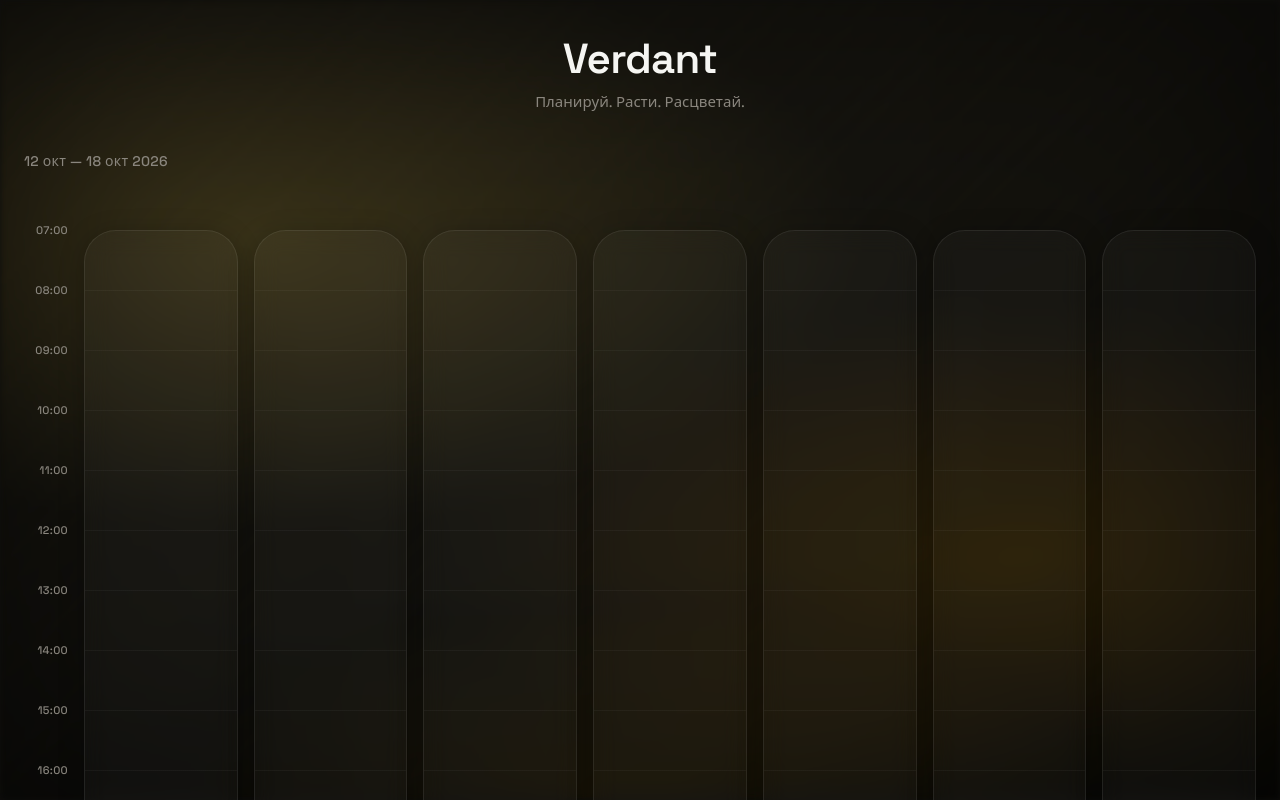
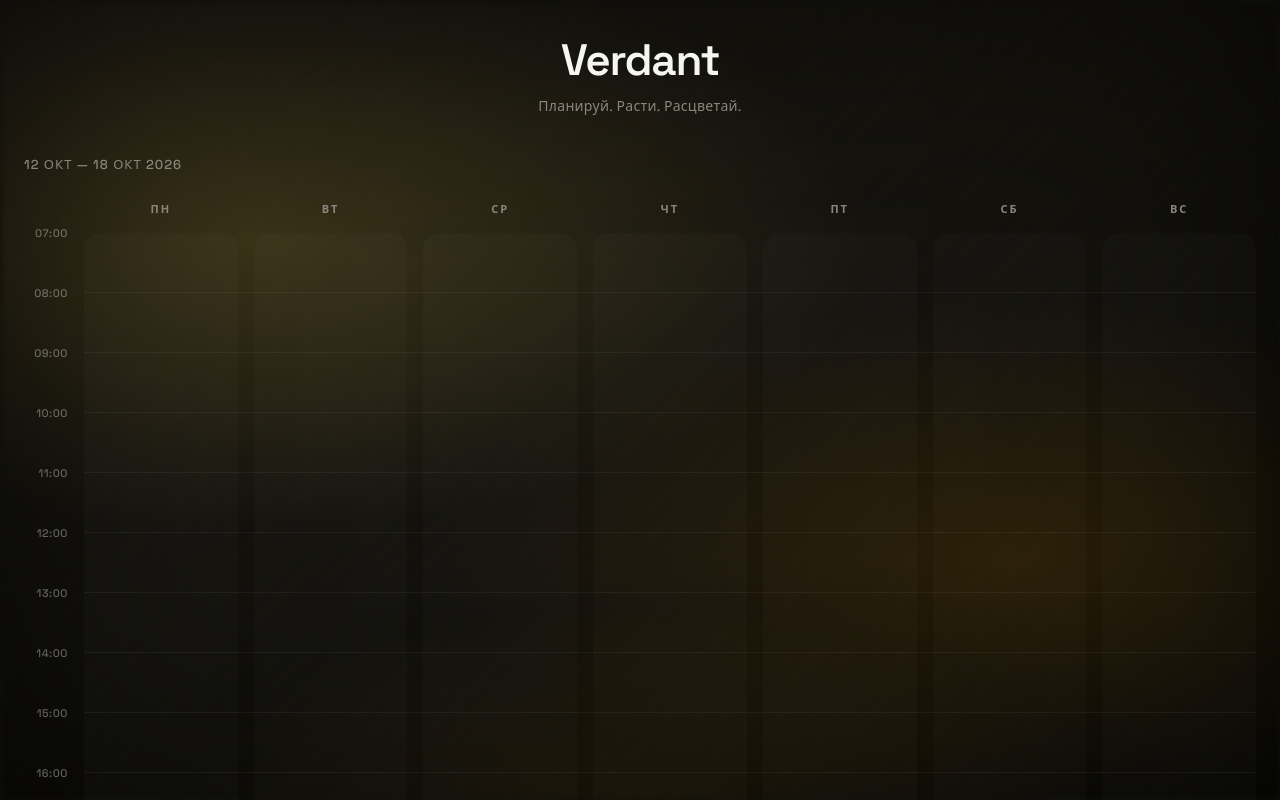
Before and after one commit to gblrf618-max/Verdant, a plain HTML site: page index.html in a window 1280 px wide. Shown: the top 800 px of the page. Drawn offline with Linux system fonts and the light colour scheme.

Commit message:
Verdant: общая сетка часов, типографика, финальный визуал

```diff
--- a/style.css
+++ b/style.css
@@ -64,25 +64,27 @@ body {
 /* ===== Шапка ===== */
 .header { text-align: center; margin-bottom: 40px; }
 .header__title {
-  font-size: 42px;
+  font-size: 44px;
   font-weight: 600;
-  letter-spacing: -0.02em;
+  letter-spacing: -0.03em;
   color: var(--color-text);
 }
 .header__slogan {
-  margin-top: 6px;
-  font-size: 15px;
+  margin-top: 8px;
+  font-size: 14px;
+  font-weight: 400;
+  letter-spacing: 0.02em;
   color: var(--color-text-soft);
 }
-
 /* ===== Подпись недели ===== */
 .week-label {
   max-width: 1400px;
   margin: 0 auto 20px;
-  font-size: 14px;
+  font-size: 13px;
   font-weight: 500;
+  letter-spacing: 0.08em;
+  text-transform: uppercase;
   color: var(--color-text-soft);
-  letter-spacing: 0.02em;
 }
 
 /* ===== Календарь: шкала + неделя ===== */
@@ -93,6 +95,7 @@ body {
   grid-template-columns: 48px minmax(0, 1fr);
   gap: 12px;
   align-items: start;
+  position: relative;
 }
 
 /* ===== Шкала времени ===== */
@@ -101,10 +104,11 @@ body {
   height: 960px;
   margin-top: 40px;
   font-size: 11px;
-  color: var(--color-text-soft);
+  color: rgba(255, 255, 255, 0.35);    /* ← светлее */
   font-weight: 500;
-  letter-spacing: 0.03em;
+  letter-spacing: 0.05em;              /* ← разряженнее */
 }
+
 .time-scale__item {
   position: absolute;
   left: 0;
@@ -120,33 +124,41 @@ body {
   grid-template-columns: repeat(7, minmax(0, 1fr));
   gap: var(--gap);
   align-items: start;
+  position: relative;
+  padding-top: 0;
 }
 
+/* Общая сетка часов — горизонтальные линии через всю ширину недели */
+.week::before {
+  content: '';
+  position: absolute;
+  left: 0;
+  right: 0;
+  top: 40px;          /* отступ = margin-top столбцов */
+  height: 960px;
+  pointer-events: none;
+  background: repeating-linear-gradient(
+    to bottom,
+    transparent 0 59px,
+    rgba(255, 255, 255, 0.05) 59px 60px
+  );
+  z-index: 0;
+}
 /* ===== Столбец ===== */
 .week__column {
   position: relative;
   height: 960px;
-  background: var(--color-surface);
-  border: 1px solid var(--color-border);
-  border-radius: var(--radius-lg);
-  padding: 8px 6px;
-  backdrop-filter: blur(12px);
-  box-shadow: 0 4px 24px rgba(0, 0, 0, 0.25);
-  overflow: hidden;
+  background: rgba(255, 255, 255, 0.02);    /* ← прозрачнее */
+  border: none;                             /* ← убираем границу */
+  border-radius: 16px;                      /* ← мягче скругление */
+  padding: 0;
   margin-top: 40px;
+  overflow: visible;                        /* ← важно: пусть выходит за пределы */
+  backdrop-filter: none;
+  box-shadow: none;
+  z-index: 1;                               /* ← над сеткой */
 }
-.week__column::before {
-  content: '';
-  position: absolute;
-  inset: 0;
-  pointer-events: none;
-  background: repeating-linear-gradient(
-    to bottom,
-    transparent 0 59px,
-    rgba(255, 255, 255, 0.04) 59px 60px
-  );
-  border-radius: inherit;
-}
+
 
 /* ===== Подпись дня ===== */
 .week__day-name {
@@ -154,19 +166,21 @@ body {
   top: -32px;
   left: 0;
   right: 0;
-  font-size: 13px;
-  font-weight: 500;
+  font-size: 11px;
+  font-weight: 600;
   text-transform: uppercase;
-  letter-spacing: 0.08em;
+  letter-spacing: 0.18em;    /* ← разряженнее */
   color: var(--color-text-soft);
   text-align: center;
 }
+
 
 /* ===== Контейнер задач ===== */
 .week__tasks {
   position: absolute;
   inset: 0;
   pointer-events: none;
+  z-index: 2;
 }
 
 /* ===== Виджет задачи ===== */
@@ -198,6 +212,7 @@ body {
   transform: translateY(4px);
   animation: task-appear 0.35s ease forwards;
   transition: background 0.3s ease, transform 0.15s ease, border-color 0.3s ease;
+   z-index: 3;
 }
 .task::before {
   content: '';
@@ -224,12 +239,14 @@ body {
 
 .task__time {
   display: block;
-  font-size: 10px;
-  font-weight: 500;
-  color: var(--color-text-soft);
-  margin-bottom: 2px;
-  letter-spacing: 0.02em;
+  font-size: 9.5px;
+  font-weight: 600;
+  color: rgba(255, 255, 255, 0.55);
+  margin-bottom: 3px;
+  letter-spacing: 0.06em;
+  text-transform: uppercase;
 }
+
 .task__title {
   display: block;
   line-height: 1.25;
```
